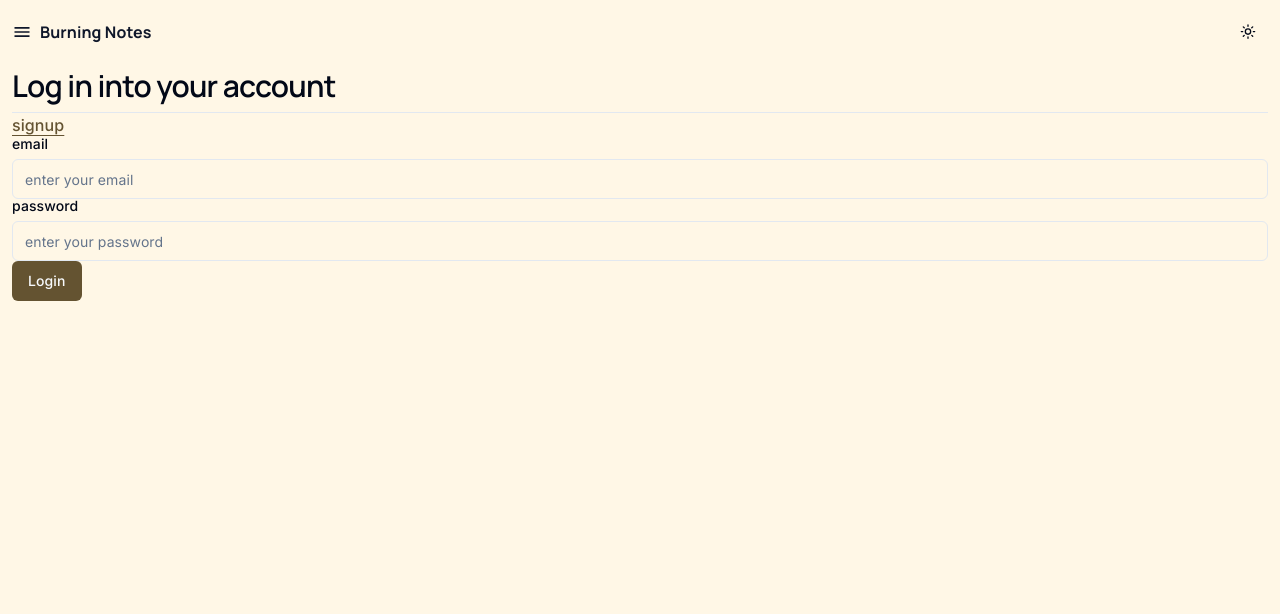
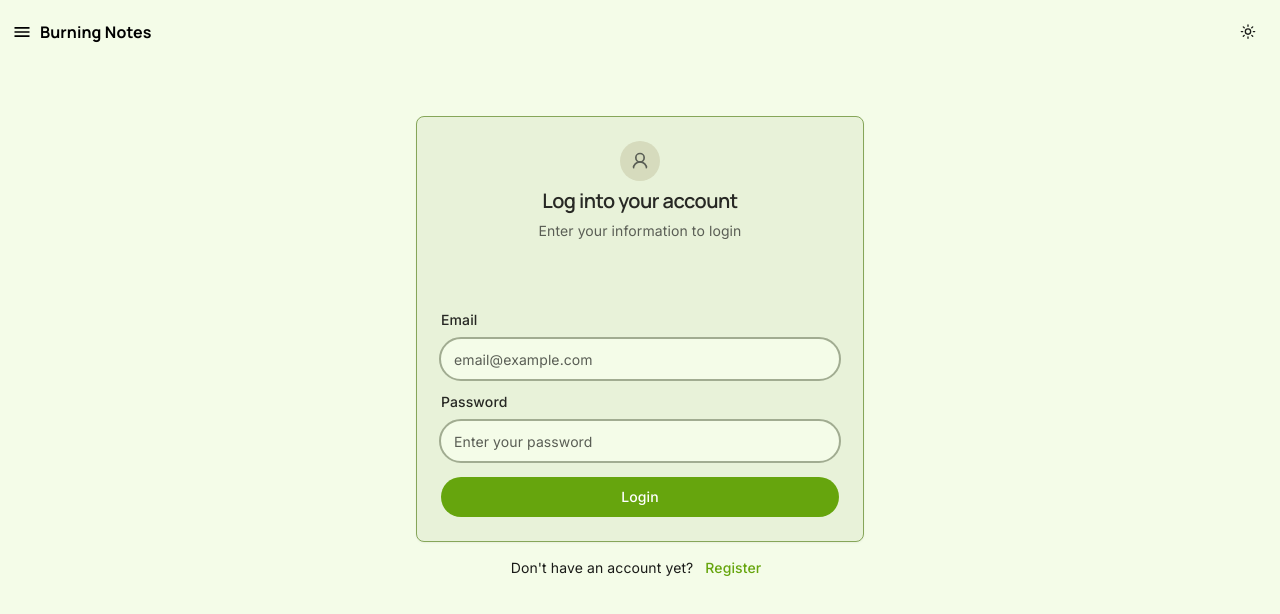
Before and after one commit to manmeet-ms/Mistwrite, a React (Vite) app: page /login in a window 1280 px wide. Shown: the top 614 px of the page. Built offline with nearby package versions, Linux system fonts and the light colour scheme; a web font is replaced by a local one.

Commit message:
15m deletion bug cleared && minor ui updates

```diff
--- a/src/components/Header/Header.jsx
+++ b/src/components/Header/Header.jsx
@@ -74,6 +74,7 @@ const Header = () => {
 
   return (
     <>
+      <header className="  flex justify-between items-center mb-4">
       {navItems.map((item) => {
         item.active ? (
           <li key={item.name}>
@@ -83,7 +84,6 @@ const Header = () => {
           "null"
         );
       })}
-      <header className="flex justify-between items-center mb-4">
 
      <div className="flex gap-x-2  container">
      <Sheet>
--- a/src/components/InputwRef.jsx
+++ b/src/components/InputwRef.jsx
@@ -15,10 +15,10 @@ export default React.forwardRef(function InputwRef({ label, type = "text", class
   const id = useId();
 return (
   <>
-    <div className="w-full flex flex-col gap-2 ">
+    <div className="w-full flex flex-col gap-2  ">
       {label && <Label htmlFor={id}>{label}</Label>}
       <Input
-        className={`${className}`}
+        className={`  ${className}`}
         type={type}
         placeholder={props.placeholder}
         ref={ref}
--- a/src/components/LoginFormUnit.jsx
+++ b/src/components/LoginFormUnit.jsx
@@ -1,60 +1,190 @@
-import React, { useId, useState } from "react";
-import { Link, useNavigate } from "react-router-dom";
-import { useDispatch } from "react-redux";
-import { useForm } from "react-hook-form";
-import { Button } from "@/components/ui/button";
 
-import { login as storeAuthLogin } from "../store/authSlice";
-import authService from "../appwrite/auth";
-import InputwRef from "../components/InputwRef";
-import Header from "../components/Header/Header";
+import { Button } from '@/components/ui/button';
+import { Globe,  UserRound } from 'lucide-react';
+import React, { useState } from 'react';
+import { useForm } from 'react-hook-form';
+import { useDispatch } from 'react-redux';
+import { Link, useNavigate } from 'react-router-dom';
+
+import { Card, CardContent, CardDescription, CardHeader, CardTitle } from '@/components/ui/card';
+import { Input } from '@/components/ui/input';
+import { Label } from '@/components/ui/label';
+
+import authService from '../appwrite/auth';
+import InputwRef from '../components/InputwRef';
+import { login as storeAuthLogin } from '../store/authSlice';
 
 const LoginFormUnit = () => {
     const navigate = useNavigate();
     const dispatch = useDispatch();
     const { register, handleSubmit } = useForm();
-  const [error, setError] = useState("");
+    const [error, setError] = useState('');
 
     const login = async (data) => {
-    setError(""); // Clear error when logging in
+        setError(''); // Clear error when logging in
         try {
             const session = await authService.login(data);
 
             if (session) {
                 const userData = await authService.getCurrentUser();
                 if (userData) {
-          dispatch(storeAuthLogin(userData))
-        console.log("dispatching userData");
-
-        };
-        navigate("/");
+                    dispatch(storeAuthLogin(userData));
+                    console.log('dispatching userData');
+                }
+                navigate('/');
             }
         } catch (errorFound) {
-      setError(errorFound || "An error occurred during login");
-      console.error("Login error:", errorFound);
+            setError(errorFound || 'An error occurred during login');
+            console.error('Login error:', errorFound);
         }
     };
     return (
         <>
+            <div className="backgroundVectorElement">
+                <section className="py-12">
+                    <div className="container">
+                        <div className="flex flex-col gap-4">
+                            {/* <img
+              src="https://www.shadcnblocks.com/images/block/logos/shadcn-ui.svg"
+              alt="logo"
+              className="h-8"
+            /> */}
+                            <Card className="mx-auto w-full max-w-md">
+                                <CardHeader className="items-center">
+                                    <UserRound className="size-10 rounded-full bg-accent p-2.5 text-muted-foreground" />
+                                    <CardTitle className="text-xl">Log into your account</CardTitle>
+                                    <CardDescription>Enter your information to login</CardDescription>
+                                </CardHeader>
+                                <CardContent>
+                                        {/* <Button variant="secondary" className="w-full">
+                    <Google sx={{fontSize:18
+                    }} className="mr-2 size-4" />
+                    Continue with Google
+                  </Button> */}
+                                        {/* <div className="flex items-center gap-4">
+                    <span className="h-px w-full bg-input"></span>
+                    <span className="text-xs text-muted-foreground">OR</span>
+                    <span className="h-px w-full bg-input"></span>
+                  </div> */}
+                                            <form onSubmit={handleSubmit(login)}>
+                                                <div className=" pt-12 grid gap-4">
+                                                <InputwRef
+                                                    className="mt-1"
+                                                    label="Email"
+                                                    autoComplete="email"
+                                                    name="Email"
+                                                    placeholder="email@example.com"
+                                                    type="email"
+                                                    ref={register}
+                                                    {...register('email', {
+                                                        required: true,
+                                                        validate: {
+                                                            pattern: (value) => /^[a-zA-Z0-9._%+-]+@[a-zA-Z0-9.-]+\.[a-zA-Z]{2,}$/.test(value) || 'Email must be a valid address',
+                                                        },
+                                                    })}
+                                                />
+                                                <div className="">
+                                                <div className="flex justify-between mb-2">
+                                                    <Label htmlFor="password">Password</Label>
+                                                    {/* <a href="#" className="text-sm underline">
+                                                        Forgot password
+                                                    </a> */}
+                                                </div>
+                                                <InputwRef
+                                                    autoComplete="password"
+                                                    className="mt-1"
+                                                    name="password"
+                                                    placeholder="Enter your password"
+                                                    type="password"
+                                                    ref={register}
+                                                    {...register('password', {
+                                                        required: true,
+                                                    })}
+                                                />
+                                                </div>
+                                                <Button className="w-full" type="submit">
+                                                    Login
+                                                </Button>
+                                                </div>
+                                            </form>
+                                </CardContent>
+                            </Card>
+                            <div className="mx-auto flex gap-1 text-sm">
+                                <p>Don&apos;t have an account yet?</p>
+                                <Link className="text-primary hover:text-secondary-foreground font-medium hover:bg-accent px-2 py-1 relative bottom-1 rounded transition-all duration-500 ease-in-out " to="/signup">
+                                    Register
+                                </Link>
+                            </div>
+                        </div>
+                    </div>
+                </section>
+            </div>
+
+
+{/* INSPIRATIoN */}
+{/* <section className="py-32">
+      <div className="container">
+        <div className="flex flex-col gap-4">
+          <img
+            src="https://www.shadcnblocks.com/images/block/logos/shadcn-ui.svg"
+            alt="logo"
+            className="h-8"
+          />
+          <Card className="mx-auto w-full max-w-md">
+            <CardHeader className="items-center">
+              <UserRound className="size-10 rounded-full bg-accent p-2.5 text-muted-foreground" />
+              <CardTitle className="text-xl">Sign Up</CardTitle>
+              <CardDescription>
+                Enter your information to create an account
+              </CardDescription>
+            </CardHeader>
+            <CardContent>
+              <div className="grid gap-4">
+                <Button variant="outline" className="w-full">
+                  <Globe className="mr-2 size-4" />
+                  Sign up with Google
+                </Button>
+                <div className="flex items-center gap-4">
+                  <span className="h-px w-full bg-input"></span>
+                  <span className="text-xs text-muted-foreground">OR</span>
+                  <span className="h-px w-full bg-input"></span>
+                </div>
+                <div className="grid gap-2">
+                  <Label htmlFor="email">Email</Label>
+                  <Input
+                    id="email"
+                    type="email"
+                    placeholder="m@example.com"
+                    required
+                  />
+                </div>
+                <Button type="submit" className="w-full">
+                  Create an account
+                </Button>
+              </div>
+              <div className="mt-4 text-sm text-muted-foreground">
+                By continuing, you&apos;re agreeing to our
+                <a href="#" className="ml-1 underline hover:text-primary">
+                  Terms and Privacy Policy.
+                </a>
+              </div>
+            </CardContent>
+          </Card>
+          <div className="mx-auto flex gap-1 text-sm">
+            <p>Already have an account?</p>
+            <a href="#" className="underline">
+              Log in
+            </a>
+          </div>
+        </div>
+      </div>
+    </section> */}
             <section>
-        <h2 className="mt-10 scroll-m-20 border-b pb-2 text-3xl font-semibold tracking-tight transition-colors first:mt-0">
-          Log in into your account
-        </h2>
-        <Link
-          className="font-medium text-primary underline underline-offset-4"
-          to="/signup"
-        >
-          signup{" "}
-        </Link>
 
-        {error && (
-          <p className="text-red-500">{error}</p>
-        )}
-
-        <form onSubmit={handleSubmit(login)}>
+                {error && <p className="text-red-500">{error}</p>}
+                {/* <form onSubmit={handleSubmit(login)}>
             <InputwRef
               label="email"
-            autoComplete="email"
               name="Email"
               placeholder="enter your email"
               type="email"
@@ -71,7 +201,6 @@ const LoginFormUnit = () => {
             />
             <InputwRef
               label="password"
-            autoComplete="password"
               name="password"
               placeholder="enter your password"
               type="password"
@@ -81,7 +210,7 @@ const LoginFormUnit = () => {
               })}
             />
             <Button type="submit">Login</Button>
-        </form>
+          </form> */}
             </section>
         </>
     );
--- a/src/components/ui/input.tsx
+++ b/src/components/ui/input.tsx
@@ -11,7 +11,8 @@ const Input = React.forwardRef<HTMLInputElement, InputProps>(
       <input
         type={type}
         className={cn(
-          "flex h-10 w-full rounded-md border border-input bg-background px-3 py-2 text-sm ring-offset-background file:border-0 file:bg-transparent file:text-sm file:font-medium file:text-foreground placeholder:text-muted-foreground focus-visible:outline-none focus-visible:ring-2 focus-visible:ring-ring focus-visible:ring-offset-2 disabled:cursor-not-allowed disabled:opacity-50",
+          // i made border to zero and modified outline
+          "flex h-10 w-full rounded-md outline outline-2 outline-input/40 dark:outline-muted-foreground/40 dark:placeholder:text-muted-foreground border border-input/0 bg-background px-3 py-2 text-sm ring-offset-background file:border-0 file:bg-transparent file:text-sm file:font-medium file:text-foreground placeholder:text-muted-foreground focus-visible:outline-none focus-visible:ring-2 focus-visible:ring-ring focus-visible:ring-offset-2 disabled:cursor-not-allowed disabled:opacity-50",
           className
         )}
         ref={ref}
--- a/src/index.css
+++ b/src/index.css
@@ -3,30 +3,25 @@
 @tailwind utilities;
 @layer base {
   :root {
-    --background: 41 100% 95.12%;
-    --foreground: 222.2 84.00% 4.90%;
-    --card: 43.9 74.45% 88.86%;
-    --card-foreground: 222.2 84.00% 4.90%;
-    --primary: 40.98 34.43% 29.03%;
-    --primary-foreground: 210 40% 98%;
-    --secondary: 210 40% 96.1%;
-    --secondary-foreground: 222.2 47.4% 11.20%;
-    --muted: 210 40% 96.1%;
-    --muted-foreground: 215.4 16.3% 46.9%;
-    --accent: 46.83 37.42% 79.21%;
-    --accent-foreground: 222.2 47.4% 11.20%;
-    --popover: 0 0% 100%;
-    --popover-foreground: 222.2 84.00% 4.90%;
-    --destructive: 0 84.2% 60.2%;
-    --destructive-foreground: 210 40% 98%;
-    --border: 214.3 31.8% 91.4%;
-    --input: 214.3 31.8% 91.4%;
-    --ring: 222.2 84.00% 4.90%;
-    --chart-1: 12 76.00% 61.00%;
-    --chart-2: 173 58.00% 39%;
-    --chart-3: 197 37.00% 24.00%;
-    --chart-4: 43 74.00% 66.00%;
-    --chart-5: 27 87.00% 67.00%;
+    --background: 85 80% 95%;
+    --foreground: 85 5% 10%;
+    --card: 85 50% 90%;
+    --card-foreground: 85 5% 15%;
+    --popover: 85 80% 95%;
+    --popover-foreground: 85 95% 10%;
+    --primary: 85 85% 35%;
+    --primary-foreground: 0 0% 100%;
+    --secondary: 85 30% 70%;
+    --secondary-foreground: 0 0% 0%;
+    --muted: 70.83333333333334 30% 85%;
+    --muted-foreground: 85 5% 35%;
+    --accent: 70.83333333333334 30% 80%;
+    --accent-foreground: 85 5% 15%;
+    --destructive: 0 80% 30%;
+    --destructive-foreground: 85 5% 90%;
+    --border: 85 30% 50%;
+    --input: 85 30% 20%;
+    --ring: 85 85% 35%;
     --radius: 0.5rem;
   }
 
@@ -66,7 +61,7 @@
 
     body {
         @apply bg-background text-foreground;
-        padding: 0.75rem;
+        /* padding: 0.75rem; */
     }
 }
 
@@ -139,7 +134,13 @@
     @apply bg-background text-foreground;
   }
 } */
-
-a{
-  border-bottom: solid 2px hsl(var(dark--accent)) !important;
+body{
+  padding: 12px  !important;
 }
+/* a{
+  text-decoration: none !important;
+  border-bottom: solid 2px hsl(var(--accent)) !important;
+} */
+input, button{
+  border-radius: 40rem !important;
+}
--- a/src/pages/Login.jsx
+++ b/src/pages/Login.jsx
@@ -40,6 +40,7 @@ const Login = () => {
     <>
 <ThemeProvider>
       <Header />
+
   <LoginFormUnit/>
 
   </ThemeProvider>
--- a/src/style.css
+++ b/src/style.css
@@ -18,6 +18,7 @@
     font-weight: 400;
 }
 
+
 h1,
 h2,
 h3,
@@ -31,25 +32,7 @@ h6 {
     font-weight: 700;
 }
 
-.masonary {
-    columns: 200px;
-    column-gap: 0;
-    /* border: dashed 1px red; */
 
-    /* overflow: visible;  */
-    /* display: grid;
-    grid-template-columns: repeat(auto-fit, minmax(200px, 1fr));
-    gap: 20px; */
-}
-
-.errorNote {
-    /* background-color: antiquewhite; */
-    width: 90vw;
-    display: flex;
-    padding: 30vh 0;
-    justify-content: center;
-    align-items: center;
-}
 ::-webkit-scrollbar {
     width: 4px;
 
```
Lines whose indentation alone changed are shown as unchanged.
